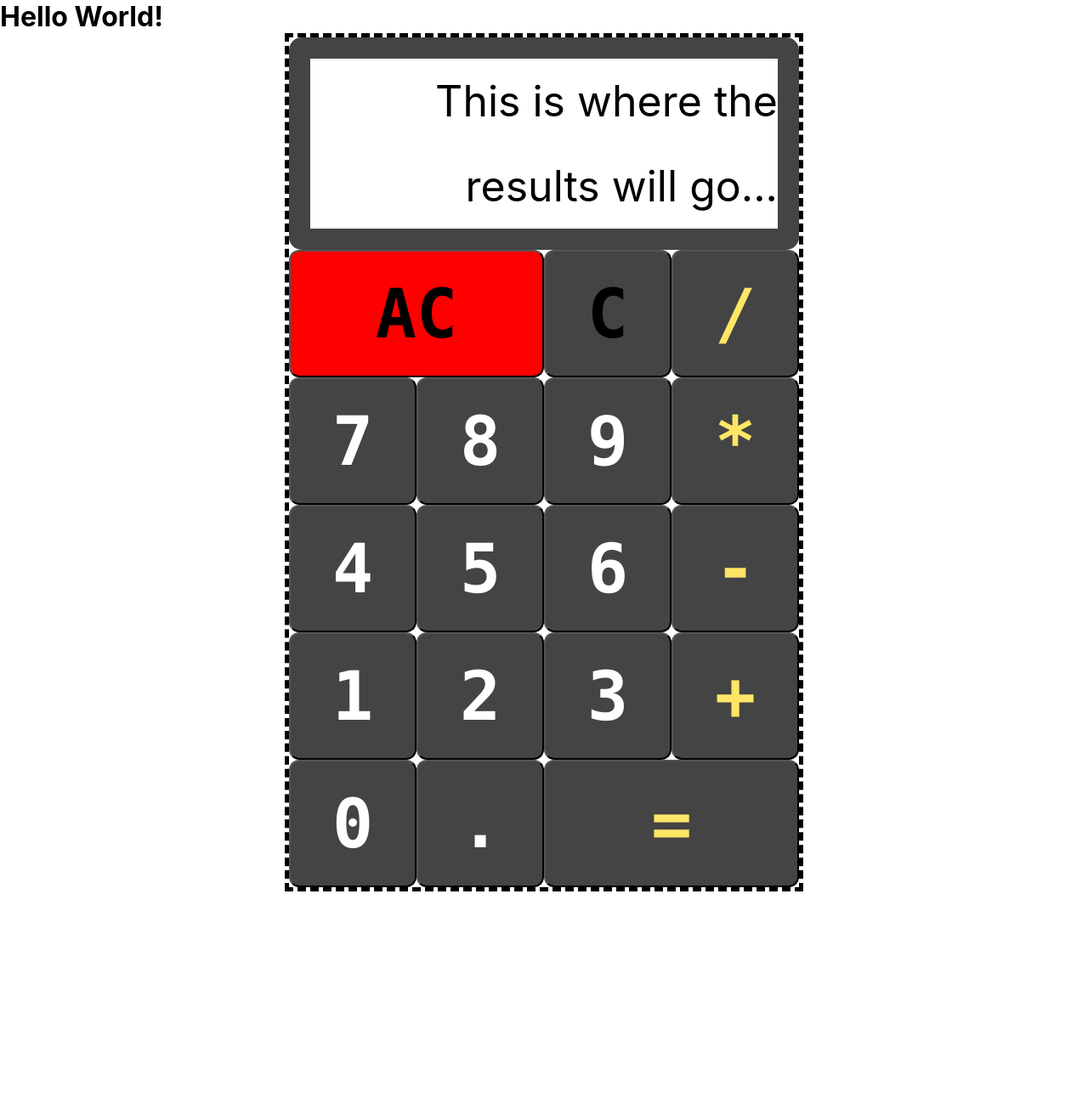
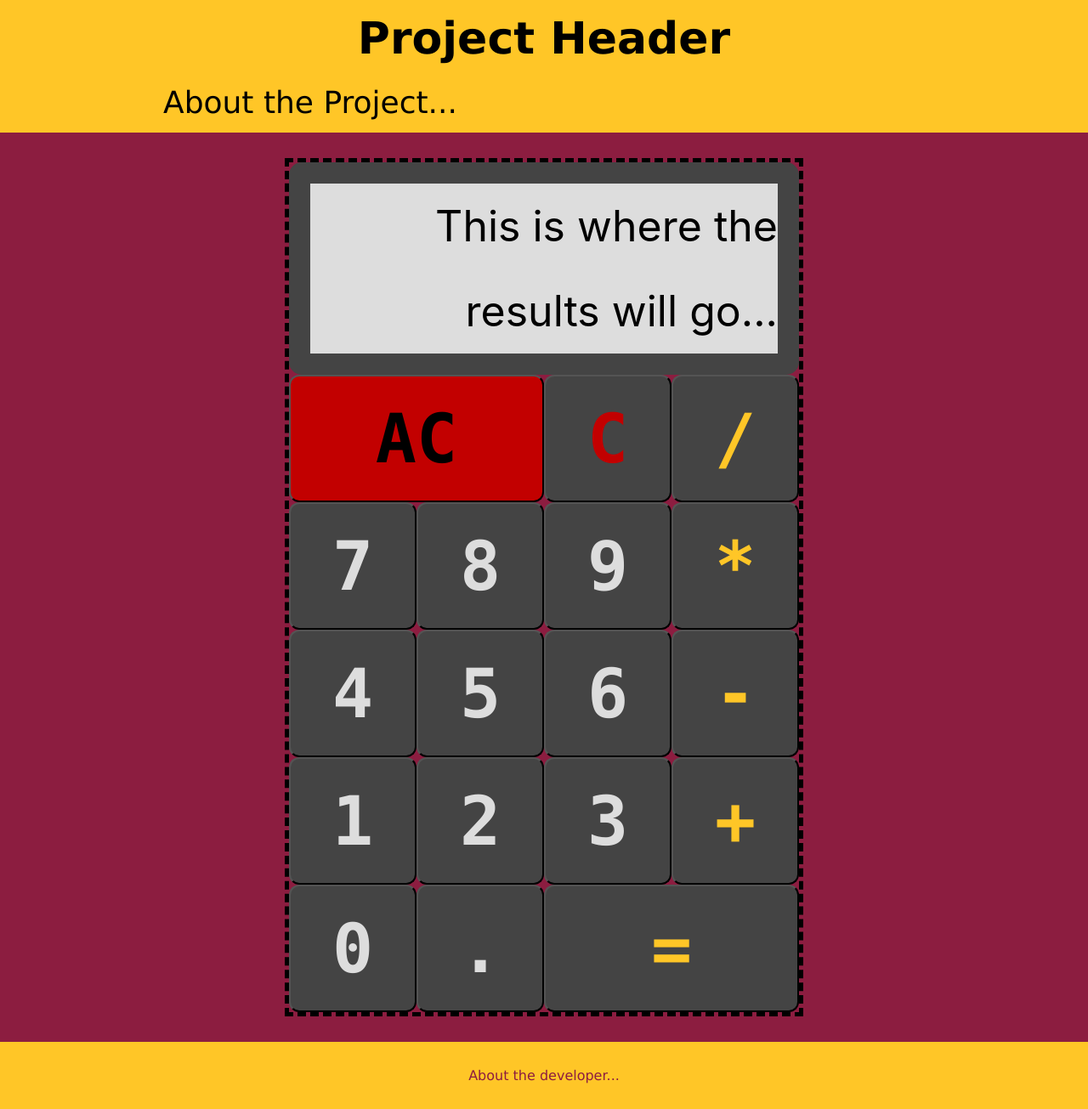
Before and after one commit to nswalke4/PersonalProjects, a React (Create React App) app in the folder ReactCalculatorApplication/calculator-app/: page / in a window 1280 px wide. Shown: the whole page at 85% size. Before the commit the page ends 1049 px from the top, so only its background shows below. Built offline with nearby package versions, Linux system fonts and the light colour scheme.

Commit message:
Finalizes the project style and provides a 'goal' template of the final result in html

```diff
--- a/ReactCalculatorApplication/calculator-app/src/index.css
+++ b/ReactCalculatorApplication/calculator-app/src/index.css
@@ -4,7 +4,6 @@
 }
 
 body {
-  margin: 0;
   font-family: -apple-system, BlinkMacSystemFont, 'Segoe UI', 'Roboto', 'Oxygen',
     'Ubuntu', 'Cantarell', 'Fira Sans', 'Droid Sans', 'Helvetica Neue',
     sans-serif;
@@ -17,29 +16,48 @@ code {
     monospace;
 }
 
-/* .about-project {
+.App {
+  background-color: #8c1d40;
+}
 
-} */
+.about-project {
+  font-family: 'Lucida Sans', 'Lucida Sans Regular', 'Lucida Grande', 'Lucida Sans Unicode', Geneva, Verdana, sans-serif;
+  background-color: #ffc627;
+  padding-top: 15px;
+  padding-bottom: 15px;
+}
+
+.about-project h1{
+  font-size: 52px;
+  text-align: center;
+  padding-bottom: 25px;
+}
+
+.about-project p{
+  font-size: 36px;
+  text-align: left;
+  width:70%;
+  margin: auto;
+}
 
 .calculator-group {
   width: 600px;
-  margin: 0 auto;
-  border-color: #000000;
+  margin: auto;
   border-width: 5px;
   border-style: dashed;
+  margin-top: 30px;
+  margin-bottom: 30px;
 }
 
 .screen-group {
   background-color: #444444;
   border-radius: 15px;
-  border-color: #000000;
   height: 250px;
   position: relative;
 }
 
 .screen {
-  background-color: #ffffff;
-  border-color: #000000;
+  background-color: #dddddd;
   border-width: 5px;
   width: 550px;
   height: 200px;
@@ -90,27 +108,33 @@ code {
 
 .all-clear-button {
   color: #000000;
-  background-color: #ff0000;
+  background-color: #c20000;
   flex-grow: 2;
   order: 1;
 }
 
 .clear-button {
-  color: #000000;
+  color: #c20000;
   background-color: #444444;
   order: 2;
 }
 
 .number-button {
-  color: #ffffff;
+  color: #dddddd;
   background-color: #444444;
 }
 
 .other-button {
-  color: #ffe666;
+  color: #ffc627;
   background-color: #444444;
 }
 
-/* .about-developer {
-
-} */
+.about-developer {
+  font-family:'Lucida Sans', 'Lucida Sans Regular', 'Lucida Grande', 'Lucida Sans Unicode', Geneva, Verdana, sans-serif;
+  font-size: 16px;
+  color: #8c1d40;
+  background-color: #ffc627;
+  text-align: center;
+  padding-top: 30px;
+  padding-bottom: 30px;
+}
--- a/ReactCalculatorApplication/calculator-app/src/react/App.js
+++ b/ReactCalculatorApplication/calculator-app/src/react/App.js
@@ -1,45 +1,8 @@
+import Goal from './Goal'
+
 function App() {
   return (
-    <div className="App">
-      <h1>Hello World!</h1>
-      <div className="calculator-group">
-        <div className="screen-group">
-          <div className="screen">
-            <p>This is where the results will go...</p>
-          </div>
-        </div>
-        <div className="button-group">
-          <div className="button-top-row">
-            <button className="all-clear-button">AC</button>
-            <button className="clear-button">C</button>
-            <button className="other-button">/</button>
-          </div>
-          <div className="button-second-row">
-            <button className="number-button">7</button>
-            <button className="number-button">8</button>
-            <button className="number-button">9</button>
-            <button className="other-button">*</button>
-          </div>
-          <div className="button-third-row">
-            <button className="number-button">4</button>
-            <button className="number-button">5</button>
-            <button className="number-button">6</button>
-            <button className="other-button">-</button>
-          </div>
-          <div className="button-fourth-row">
-            <button className="number-button">1</button>
-            <button className="number-button">2</button>
-            <button className="number-button">3</button>
-            <button className="other-button">+</button>
-          </div>
-          <div className="button-bottom-row">
-            <button className="number-button">0</button>
-            <button className="number-button">.</button>
-            <button className="other-button">=</button>
-          </div>
-        </div>
-      </div>
-    </div>
+    <Goal />
   );
 }
 
--- /dev/null
+++ b/ReactCalculatorApplication/calculator-app/src/react/Goal.js
@@ -0,0 +1,52 @@
+const Goal = () => {
+    return (
+        <div className="App">
+            <div className="about-project">
+                <h1>Project Header</h1>
+                <p>About the Project...</p>
+            </div>
+            <div className="calculator-group">
+                <div className="screen-group">
+                <div className="screen">
+                    <p>This is where the results will go...</p>
+                </div>
+                </div>
+                <div className="button-group">
+                <div className="button-top-row">
+                    <button className="all-clear-button">AC</button>
+                    <button className="clear-button">C</button>
+                    <button className="other-button">/</button>
+                </div>
+                <div className="button-second-row">
+                    <button className="number-button">7</button>
+                    <button className="number-button">8</button>
+                    <button className="number-button">9</button>
+                    <button className="other-button">*</button>
+                </div>
+                <div className="button-third-row">
+                    <button className="number-button">4</button>
+                    <button className="number-button">5</button>
+                    <button className="number-button">6</button>
+                    <button className="other-button">-</button>
+                </div>
+                <div className="button-fourth-row">
+                    <button className="number-button">1</button>
+                    <button className="number-button">2</button>
+                    <button className="number-button">3</button>
+                    <button className="other-button">+</button>
+                </div>
+                <div className="button-bottom-row">
+                    <button className="number-button">0</button>
+                    <button className="number-button">.</button>
+                    <button className="other-button">=</button>
+                </div>
+                </div>
+            </div>
+            <div className="about-developer">
+                About the developer...
+            </div>
+        </div>
+    )
+}
+
+export default Goal
```
